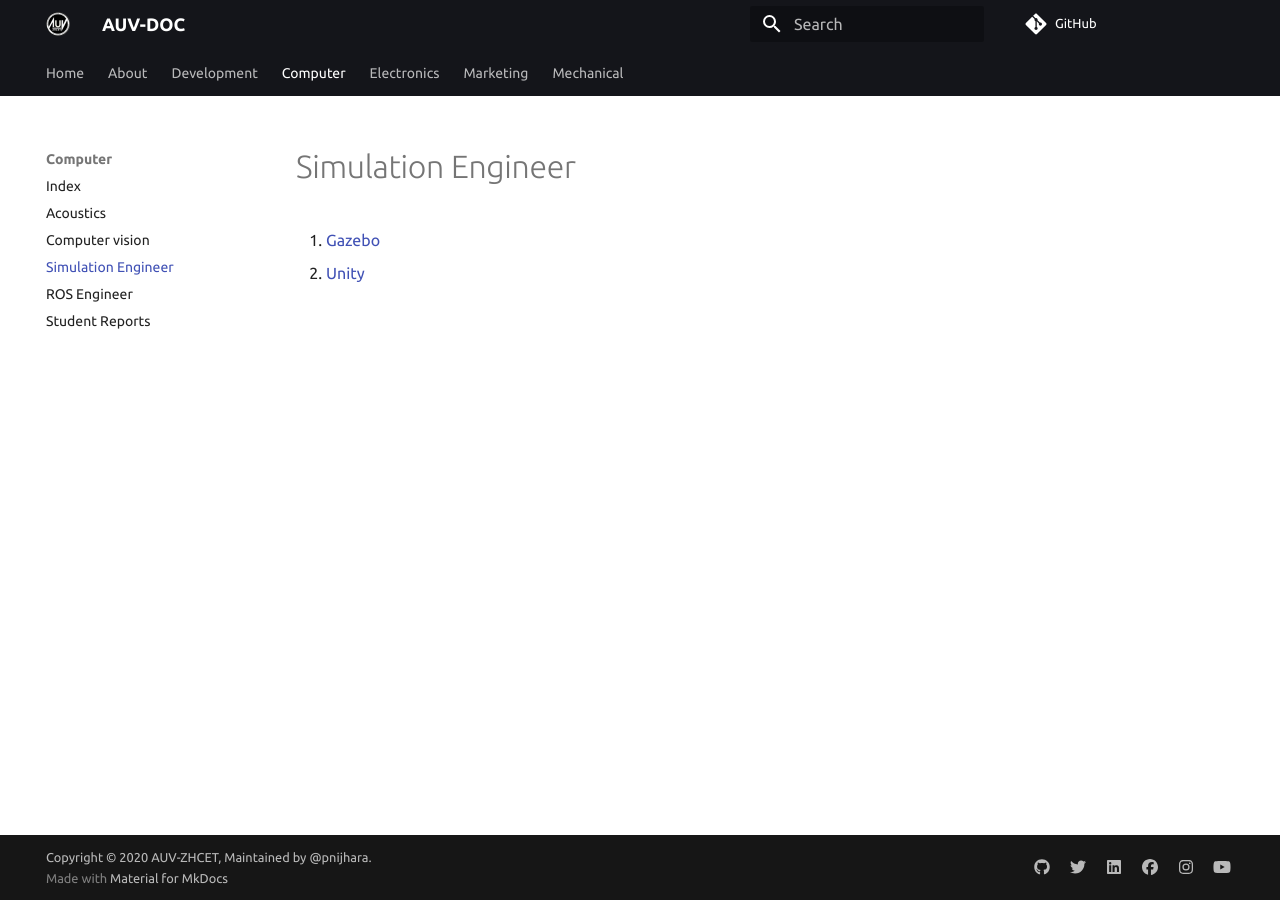
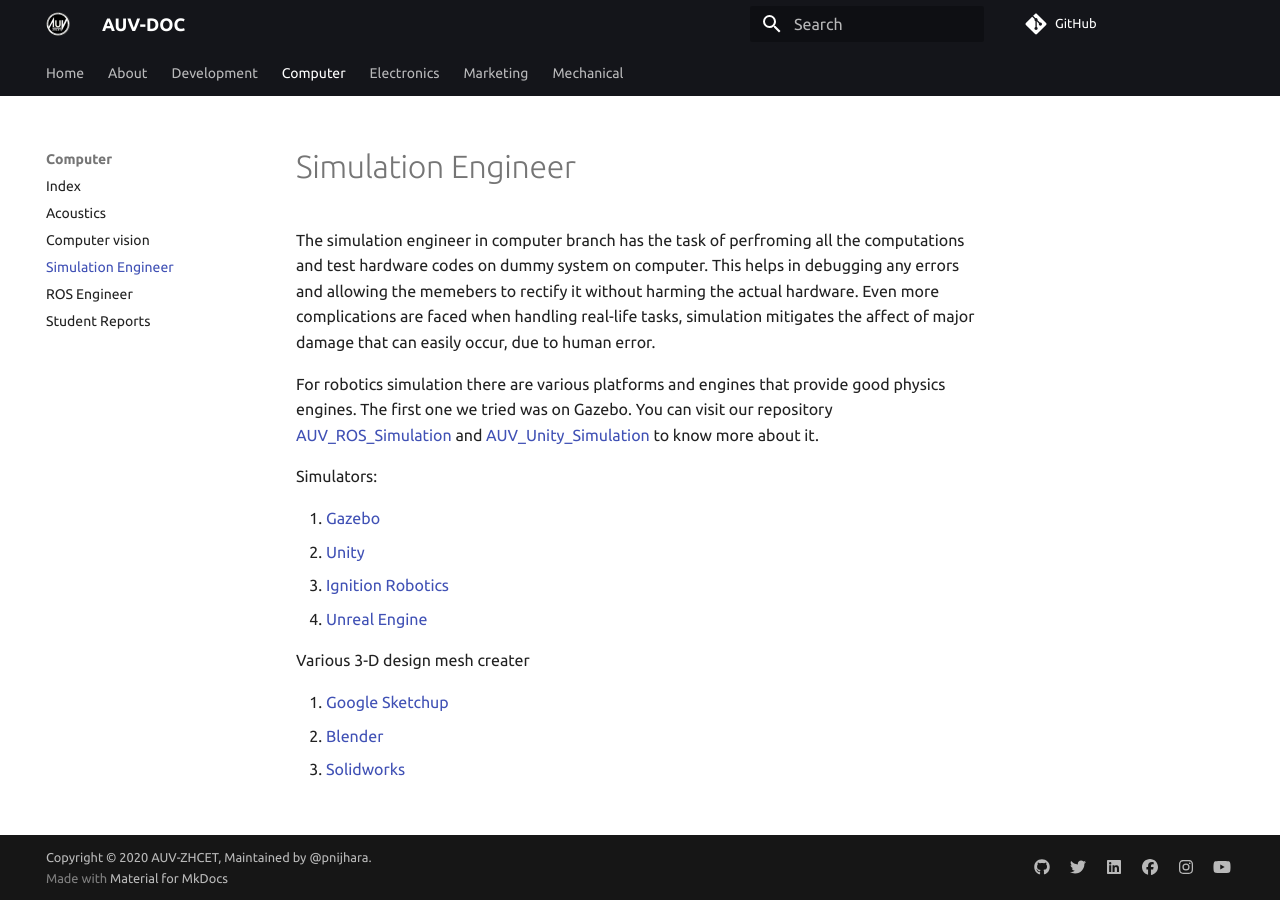
Before and after one commit to auvzhcet/Documentation, an MkDocs documentation site: the page built from docs/computer/simulation_Engineer.md, in a window 1280 px wide. Built offline with MkDocs 1.6.1 and Material for MkDocs 9.7.7, drawn with Linux system fonts in a browser that asks for light colours; comment, search, counter and statistics services are not loaded.

Commit message:
docs: Update with simulators and 3-D mesh designers

```diff
--- a/docs/computer/simulation_Engineer.md
+++ b/docs/computer/simulation_Engineer.md
@@ -1,4 +1,18 @@
 # Simulation Engineer
+
+The simulation engineer in computer branch has the task of perfroming all the computations and test hardware codes on dummy system on computer. This helps in debugging any errors and allowing the memebers to rectify it without harming the actual hardware. Even more complications are faced when handling real-life tasks, simulation mitigates the affect of major damage that can easily occur, due to human error.
+
+For robotics simulation there are various platforms and engines that provide good physics engines. The first one we tried was on Gazebo. You can visit our repository [AUV_ROS_Simulation](https://github.com/auvzhcet/AUV_ROS_Simulation) and [AUV_Unity_Simulation](https://github.com/auvzhcet/AUV_Unity_Simulation) to know more about it.
+
+Simulators:
 
 1. [Gazebo](http://gazebosim.org/)
 2. [Unity](https://unity.com/)
+3. [Ignition Robotics](https://www.ignitionrobotics.org/home)
+4. [Unreal Engine](https://www.unrealengine.com/en-US/)
+
+Various 3-D design mesh creater
+
+1. [Google Sketchup](https://www.sketchup.com/)
+2. [Blender](https://www.blender.org/)
+3. [Solidworks](https://www.solidworks.com/)
```
